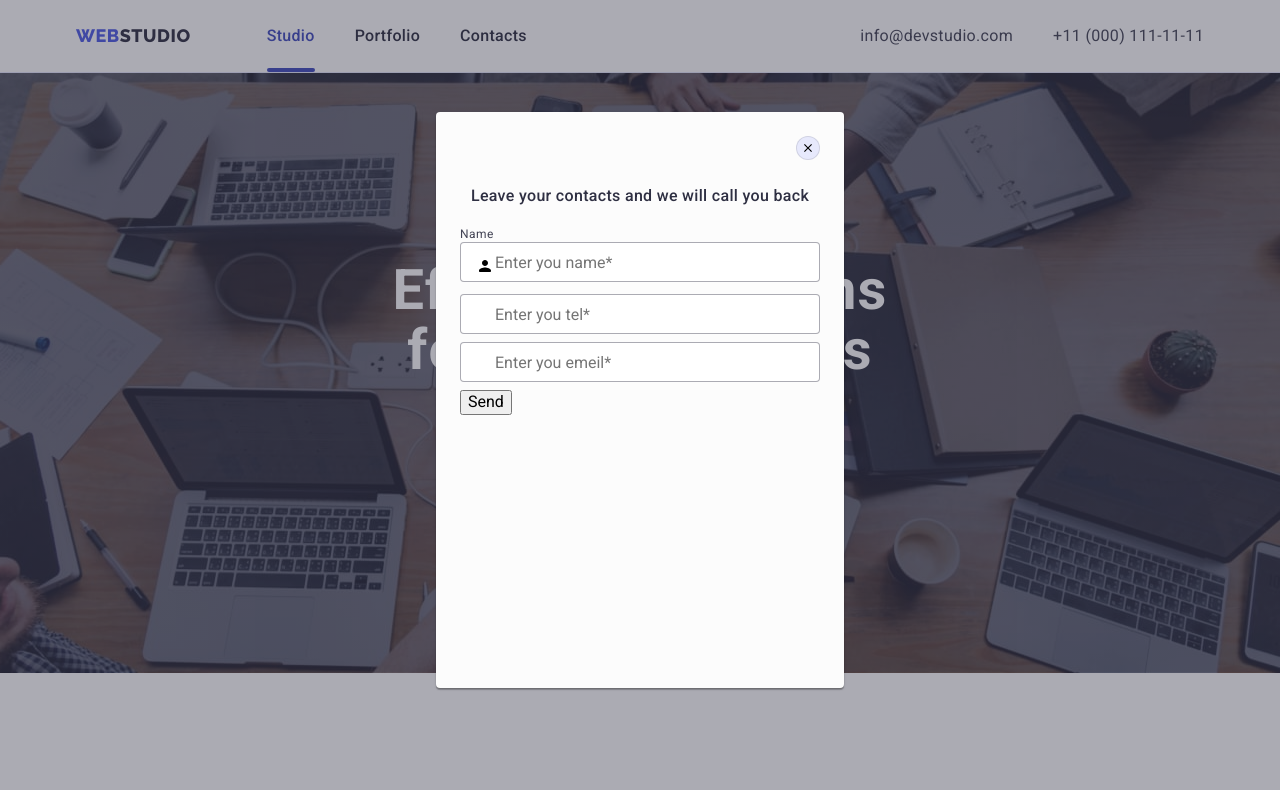
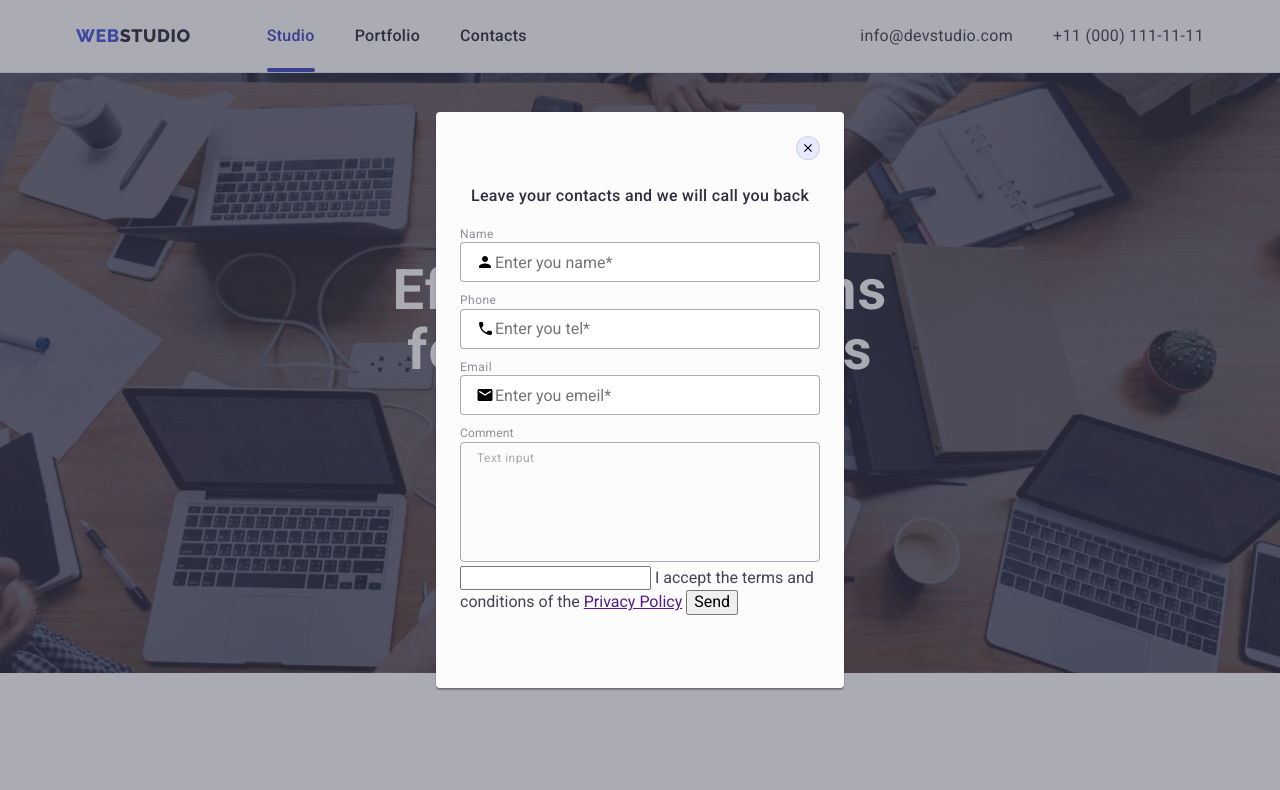
Before and after one commit to Nikolas1790/goit-markup-hw-06, a plain HTML site: page index.html in a window 1280 px wide. Shown: the top 790 px of the page. Drawn offline with nearby package versions, Linux system fonts and the light colour scheme.

Commit message:
first-half

```diff
--- a/css/styles.css
+++ b/css/styles.css
@@ -703,24 +703,35 @@ body {
 }
 /* ===form=== */
 .modal-field {
-  margin-bottom: 4px;
+  margin-bottom: 8px;
 }
 .modal-input {
   width: 100%;
   height: 40px;
   border: 1px solid rgba(46, 47, 66, 0.4);
   border-radius: 4px;
-  margin-bottom: 8px;
 
   padding-left: 34px;
-  /* font-size: 18px; */
+
   color: var(--secondary-text-color);
+  outline: transparent;
+}
+.modal-input:focus {
+  border-color: var(--blue-text-color);
+  padding-left: 38px;
+}
+.modal-input:focus + .modal-input-icon {
+  fill: var(--blue-text-color);
 }
 
 .modal-label-text {
   display: inline-block;
   font-size: 12px;
   line-height: 1.17;
+  letter-spacing: 0.01em;
+  color: var(--grey-universal);
+}
+.modal-field > .modal-label-text {
   letter-spacing: 0.04em;
 }
 .modal-input-field {
@@ -732,6 +743,23 @@ body {
   left: 16px;
   transform: translatey(-50%);
 }
+.modal-textarea {
+  width: 100%;
+  height: 120px;
+  border: 1px solid rgba(46, 47, 66, 0.4);
+  border-radius: 4px;
+  background-color: transparent;
+  resize: none;
+  padding: 8px 16px;
+}
+.modal-textarea::placeholder {
+  font-size: 12px;
+  line-height: 1.17;
+  letter-spacing: 0.04em;
+
+  color: rgba(46, 47, 66, 0.4);
+}
+
 /* .modal-submit-btn {
   display: ;
 
--- a/index.html
+++ b/index.html
@@ -447,8 +447,10 @@
                 type="text"
                 name="user-name"
                 class="modal-input"
+                minlength="2"
                 required
                 placeholder="Enter you name*"
+                title="Benjamin Franklin"
                 id="user-name"
               />
               <svg class="modal-input-icon" width="18" height="18">
@@ -456,6 +458,9 @@
               </svg>
             </div>
           </div>
+          <div class="modal-field">
+            <label for="user-tel" class="modal-label-text">Phone</label>
+            <div class="modal-input-field">
               <input
                 type="tel"
                 name="user-tel"
@@ -464,14 +469,44 @@
                 placeholder="Enter you tel*"
                 pattern="[\+]\d{3}\s[\(]\d{2}[\)]\s\d{3}[\-]\d{2}[\-]\d{2}"
                 title="+380 (00) 000-00-00"
+                id="user-tel"
               />
+              <svg class="modal-input-icon" width="18" height="24">
+                <use href="./images/icons.svg#icon-phone"></use>
+              </svg>
+            </div>
+          </div>
+          <div class="modal-field">
+            <label for="user-emeil" class="modal-label-text">Email</label>
+            <div class="modal-input-field">
               <input
                 type="email"
                 name="user-emeil"
                 class="modal-input"
                 required
                 placeholder="Enter you emeil*"
+                title="goit@gmail.com"
+                id="user-emeil"
               />
+              <svg class="modal-input-icon" width="18" height="24">
+                <use href="./images/icons.svg#icon-email"></use>
+              </svg>
+            </div>
+          </div>
+
+          <label for="user-comment" class="modal-label-text">Comment</label>
+          <textarea
+            name="user-comment"
+            id="user-comment"
+            class="modal-textarea"
+            placeholder="Text input"
+          ></textarea>
+          <input id="modal-form-chrck" type="text" class="modal-form-chrck" />
+          <label for="modal-form-chrck" class="modal-form-chrck-desc"
+            >I accept the terms and conditions of the
+            <a href="">Privacy Policy</a></label
+          >
+
           <button type="submit" class="modal-submit-btn">Send</button>
         </form>
       </div>
```
Lines whose indentation alone changed are shown as unchanged.
